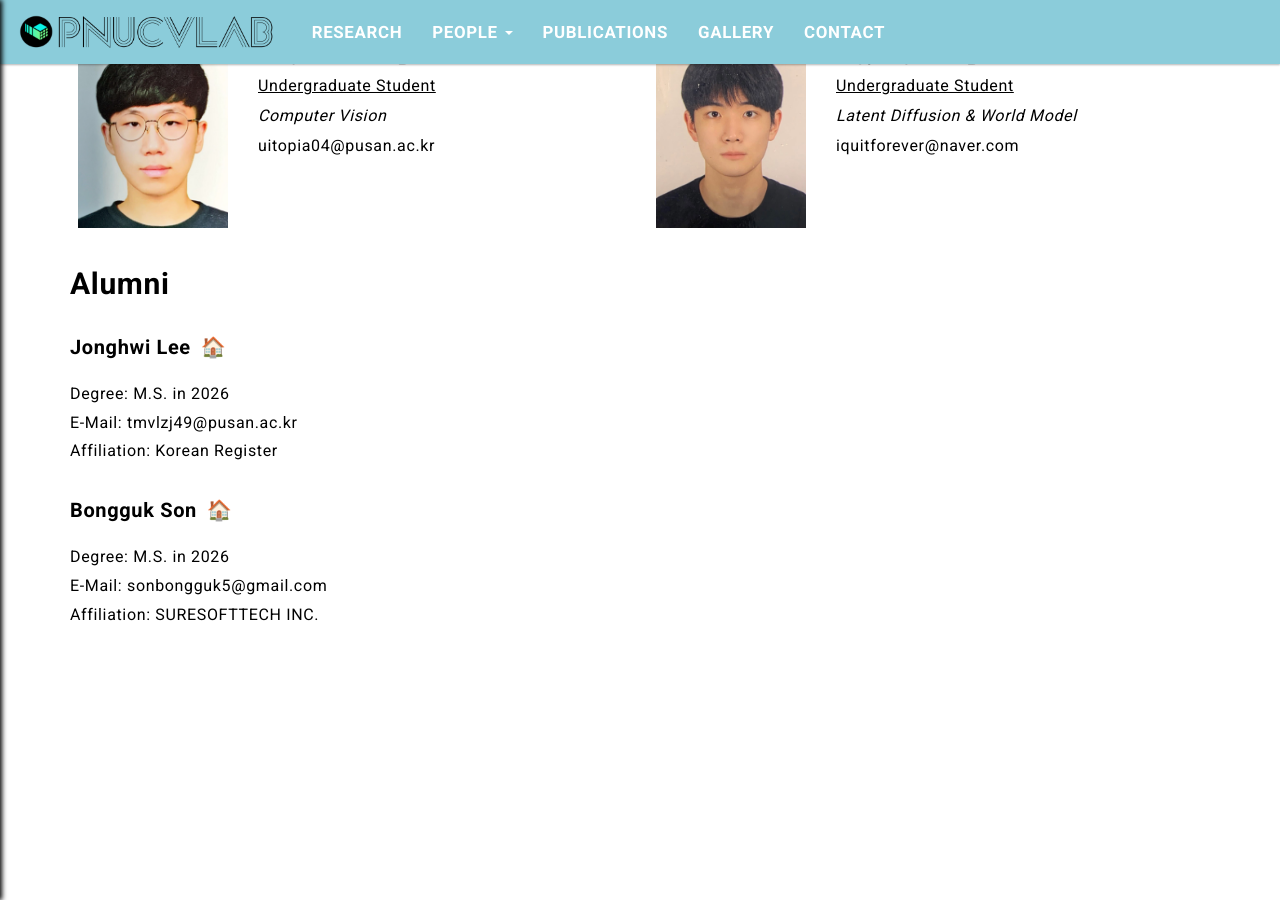
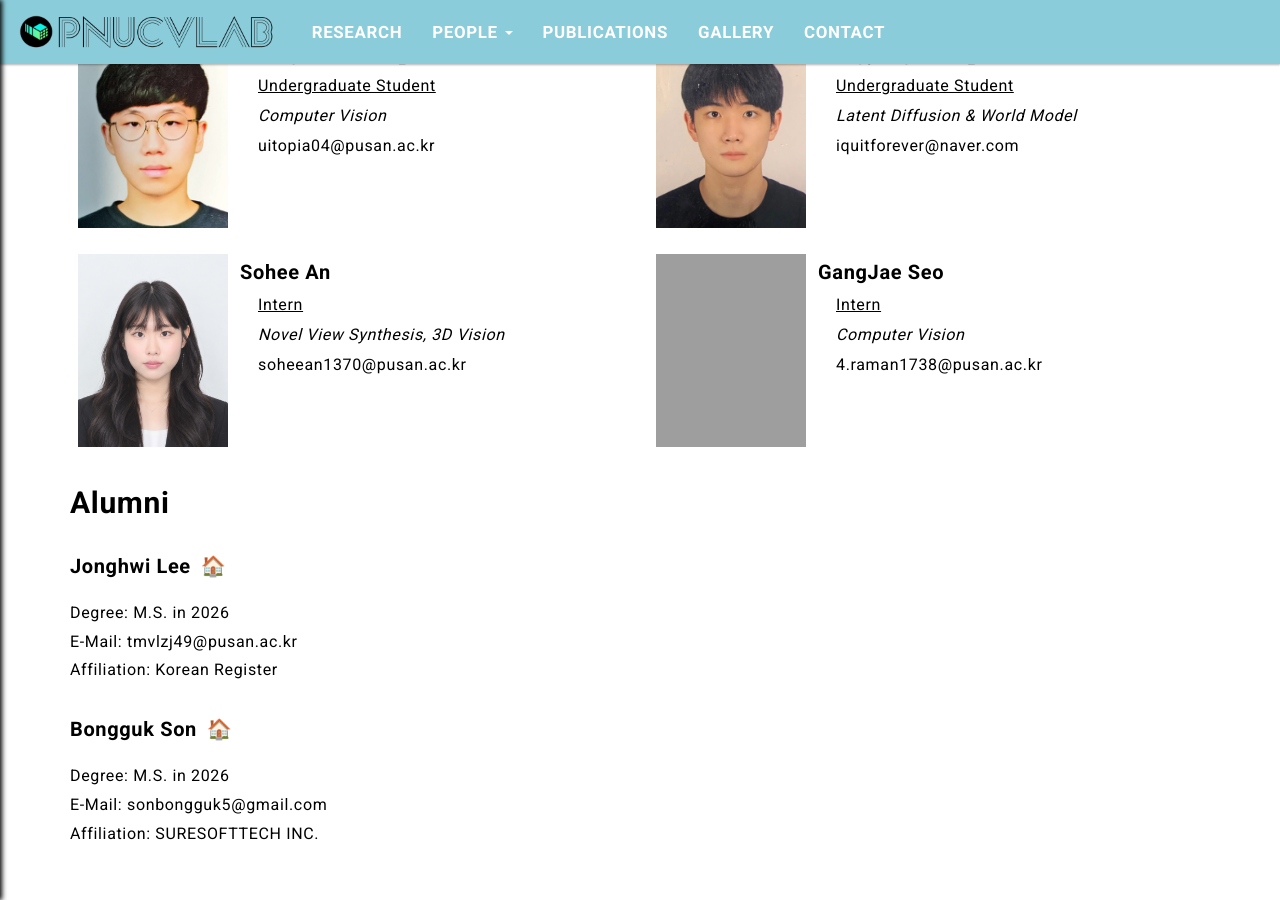
Before and after one commit to pnucvlab/pnucvlab.github.io, a Jekyll site: the page built from pages/people/members.html, in a window 1280 px wide and 900 px high, scrolled down 1214 px. Built offline with Jekyll 4.4.1, drawn with Linux system fonts in a browser that asks for light colours; grey boxes are pictures that could not be loaded.

Commit message:
Add Sohee An and GangJae Seo as interns

```diff
--- a/pages/people/members.html
+++ b/pages/people/members.html
@@ -148,6 +148,34 @@ permalink: /people/members/
       </div>
     </div>
   </div>
+
+  <div class="profile-card">
+    <img src="{{ site.baseurl }}/assets/images/profiles/sohee_an.JPG" alt="Sohee An">
+    <div>
+      <div class="profile-info">
+        <span class="name">Sohee An</span>
+      </div>
+      <div class="profile-details">
+        <span class="position-text">Intern</span><br>
+        <span class="topic-text">Novel View Synthesis, 3D Vision</span><br>
+        <span class="email-text">soheean1370@pusan.ac.kr</span>
+      </div>
+    </div>
+  </div>
+
+  <div class="profile-card">
+    <img src="{{ site.baseurl }}/assets/images/profiles/gangjae_seo.jpg" alt="GangJae Seo">
+    <div>
+      <div class="profile-info">
+        <span class="name">GangJae Seo</span>
+      </div>
+      <div class="profile-details">
+        <span class="position-text">Intern</span><br>
+        <span class="topic-text">Computer Vision</span><br>
+        <span class="email-text">4.raman1738@pusan.ac.kr</span>
+      </div>
+    </div>
+  </div>
 </div>
 
 <p style="font-size:30px; margin:20px 0 10px;"><strong>Alumni</strong></p>
```
Also changed, not shown: assets/images/profiles/sohee_an.JPG (added), 1 other file.
